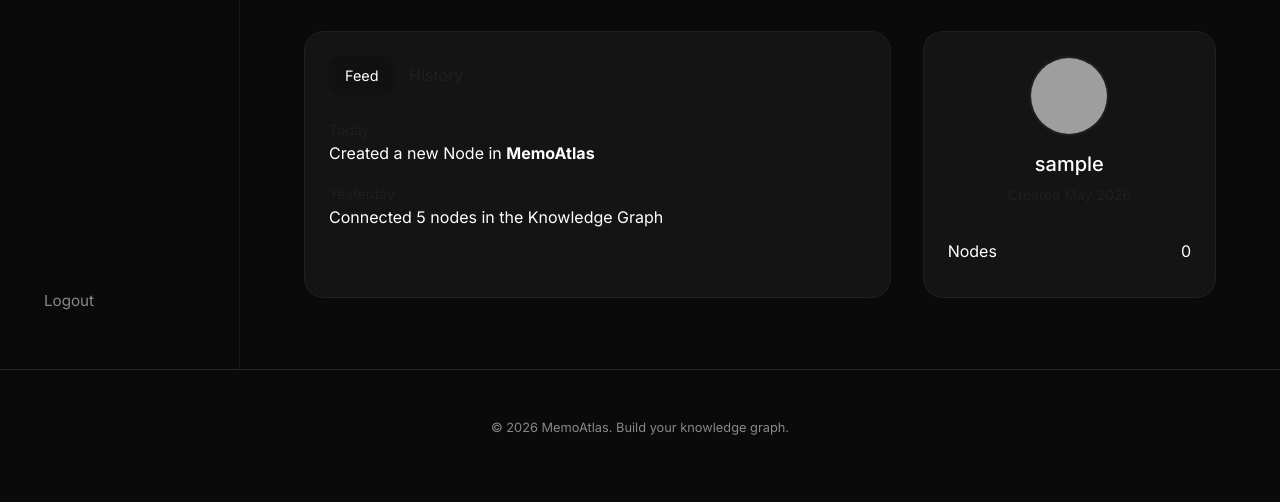
After one commit to Nitikpsn/memoatlas, a Flask app: page /profile in a window 1280 px wide. The commit adds this page. Shown: the part 431-933 px from the top of the page. Run offline with Flask 3, Linux system fonts and the light colour scheme; the visitor is signed in with stand-in values (Sample User, id 1); data that the repository does not hold is empty; grey boxes are pictures that could not be loaded.

Commit message:
Add user profile template

```diff
--- a/memoAtlas/app/__init__.py
+++ b/memoAtlas/app/__init__.py
@@ -31,8 +31,8 @@ def create_app():
     from .routes.graph import graph
     from .routes.api import api
     from .routes.search import search_bp
+    from .routes.user import user_bp
 
-    # Register Blueprints
     app.register_blueprint(main)
     app.register_blueprint(auth)
     app.register_blueprint(notes)
@@ -40,6 +40,7 @@ def create_app():
     app.register_blueprint(graph)
     app.register_blueprint(api)
     app.register_blueprint(search_bp)
+    app.register_blueprint(user_bp)
 
     # Create database tables if they don't exist
     with app.app_context():
--- a/memoAtlas/app/models/user.py
+++ b/memoAtlas/app/models/user.py
@@ -1,3 +1,5 @@
+from datetime import datetime, timezone
+import hashlib
 from flask_sqlalchemy import SQLAlchemy
 from flask_login import UserMixin
 from werkzeug.security import generate_password_hash, check_password_hash
@@ -5,22 +7,26 @@ from werkzeug.security import generate_password_hash, check_password_hash
 db = SQLAlchemy()
 
 class User(UserMixin, db.Model):
-    __tablename__ = 'user' # Explicitly naming the table
+    __tablename__ = 'user'
 
     id = db.Column(db.Integer, primary_key=True)
     username = db.Column(db.String(150), unique=True, nullable=False)
     email = db.Column(db.String(150), unique=True, nullable=False)
     password_hash = db.Column(db.String(256), nullable=False)
+    created_at = db.Column(db.DateTime, default=lambda: datetime.now(timezone.utc))
+    avatar_url = db.Column(db.String(500), nullable=True)
 
     notes = db.relationship('Note', backref='author', lazy=True)
 
     def set_password(self, password):
-        """Hashes the password and stores it."""
         self.password_hash = generate_password_hash(password)
 
     def check_password(self, password):
-        """Returns True if the password matches the hash."""
         return check_password_hash(self.password_hash, password)
+
+    @property
+    def avatar(self):
+        return self.avatar_url or f"https://www.gravatar.com/avatar/{hashlib.md5(self.email.lower().encode()).hexdigest()}?s=200&d=identicon"
 
     def __repr__(self):
         return f'<User {self.username}>'
--- /dev/null
+++ b/memoAtlas/app/routes/user.py
@@ -0,0 +1,9 @@
+from flask import Blueprint, render_template
+from flask_login import login_required, current_user
+
+user_bp = Blueprint('user', __name__)
+
+@user_bp.route('/profile')
+@login_required
+def profile():
+    return render_template('user/profile.html', user=current_user)
--- /dev/null
+++ b/memoAtlas/app/static/css/profile.css
@@ -0,0 +1,108 @@
+:root {
+    --glass-bg: rgba(25, 25, 25, 0.7);
+    --glass-border: rgba(255, 255, 255, 0.05);
+    --text-muted: #888;
+    --accent-purple: #7b59e0;
+}
+
+body {
+    background: #0a0a0a;
+    color: white;
+    font-family: 'Inter', sans-serif;
+}
+
+.dashboard-container {
+    display: flex;
+    min-height: calc(100vh - 80px);
+}
+
+.sidebar {
+    width: 240px;
+    padding: 2rem;
+    border-right: 1px solid var(--glass-border);
+    display: flex;
+    flex-direction: column;
+}
+
+.sidebar-link {
+    display: flex;
+    align-items: center;
+    gap: 0.75rem;
+    color: var(--text-muted);
+    text-decoration: none;
+    margin-bottom: 1.5rem;
+    transition: 0.3s;
+    font-size: 0.95rem;
+}
+
+.sidebar-link.active,
+.sidebar-link:hover {
+    color: white;
+}
+
+.main-content {
+    flex: 1;
+    padding: 2rem 4rem;
+}
+
+.banner-card {
+    background: linear-gradient(rgba(0,0,0,0.3), rgba(0,0,0,0.3)), url('/static/img/banner.jpg');
+    background-size: cover;
+    background-position: center;
+    height: 250px;
+    border-radius: 24px;
+    margin-bottom: 2rem;
+    border: 1px solid var(--glass-border);
+}
+
+.profile-info-grid {
+    display: grid;
+    grid-template-columns: 2fr 1fr;
+    gap: 2rem;
+}
+
+.glass-card {
+    background: var(--glass-bg);
+    backdrop-filter: blur(10px);
+    -webkit-backdrop-filter: blur(10px);
+    border: 1px solid var(--glass-border);
+    border-radius: 20px;
+    padding: 1.5rem;
+}
+
+.stats-pill {
+    background: #111;
+    padding: 0.5rem 1rem;
+    border-radius: 12px;
+    font-size: 0.9rem;
+    display: inline-block;
+    margin-right: 10px;
+}
+
+.search-bar {
+    position: relative;
+}
+
+.glass-input {
+    background: rgba(25, 25, 25, 0.7);
+    border: 1px solid var(--glass-border);
+    border-radius: 12px;
+    padding: 0.5rem 1rem;
+    color: white;
+    font-family: 'Inter', sans-serif;
+    width: 200px;
+    outline: none;
+    transition: 0.3s;
+}
+
+.glass-input:focus {
+    border-color: rgba(255, 255, 255, 0.15);
+}
+
+.avatar-circle {
+    width: 80px;
+    height: 80px;
+    border-radius: 50%;
+    object-fit: cover;
+    border: 2px solid var(--glass-border);
+}
--- a/memoAtlas/app/templates/base.html
+++ b/memoAtlas/app/templates/base.html
@@ -158,6 +158,7 @@
                 <a href="{{ url_for('notes.index') }}">Notes</a>
                 <a href="{{ url_for('dashboard.index') }}">Dashboard</a>
                 <a href="{{ url_for('graph.index') }}">Graph</a>
+                <a href="{{ url_for('user.profile') }}">Profile</a>
                 <a href="{{ url_for('auth.logout') }}">Logout</a>
             {% else %}
                 <a href="{{ url_for('auth.login') }}">Login</a>
--- /dev/null
+++ b/memoAtlas/app/templates/user/profile.html
@@ -0,0 +1,62 @@
+{% extends "base.html" %}
+{% block head %}
+<link rel="stylesheet" href="{{ url_for('static', filename='css/profile.css') }}">
+{% endblock %}
+{% block content %}
+<div class="dashboard-container">
+    <nav class="sidebar">
+        <div class="mb-5"><img src="/static/img/logo.png" width="30" alt="Logo"></div>
+        <a href="{{ url_for('dashboard.index') }}" class="sidebar-link"><i class="fas fa-home"></i> Home</a>
+        <a href="#" class="sidebar-link"><i class="fas fa-wallet"></i> Wallet</a>
+        <a href="#" class="sidebar-link"><i class="fas fa-users"></i> Communities</a>
+        <div class="mt-auto">
+            <a href="{{ url_for('auth.logout') }}" class="sidebar-link"><i class="fas fa-sign-out-alt"></i> Logout</a>
+        </div>
+    </nav>
+
+    <main class="main-content">
+        <div class="d-flex justify-content-between align-items-center mb-4">
+            <nav aria-label="breadcrumb">
+                <span class="text-muted">Profile /</span> {{ user.username }}
+            </nav>
+            <div class="search-bar">
+                <input type="text" placeholder="Search..." class="glass-input">
+            </div>
+        </div>
+
+        <div class="banner-card"></div>
+
+        <div class="profile-info-grid">
+            <div class="glass-card">
+                <div class="mb-4">
+                    <span class="stats-pill">Feed</span>
+                    <span class="text-muted">History</span>
+                </div>
+                <ul class="list-unstyled">
+                    <li class="mb-3">
+                        <small class="text-muted d-block">Today</small>
+                        Created a new Node in <strong>MemoAtlas</strong>
+                    </li>
+                    <li class="mb-3">
+                        <small class="text-muted d-block">Yesterday</small>
+                        Connected 5 nodes in the Knowledge Graph
+                    </li>
+                </ul>
+            </div>
+
+            <div class="glass-card text-center">
+                <img src="{{ user.avatar }}" class="avatar-circle mb-3" alt="Avatar">
+                <h5>{{ user.username }}</h5>
+                <p class="text-muted small">{% if user.created_at %}Created {{ user.created_at.strftime('%b %Y') }}{% endif %}</p>
+                <hr style="border-color: var(--glass-border)">
+                <div class="text-left">
+                    <div class="d-flex justify-content-between mb-2">
+                        <span>Nodes</span>
+                        <span>{{ user.notes|length }}</span>
+                    </div>
+                </div>
+            </div>
+        </div>
+    </main>
+</div>
+{% endblock %}
```
Also changed, not shown: memoAtlas/memoAtlas/app/templates/user/profile.html (added).
